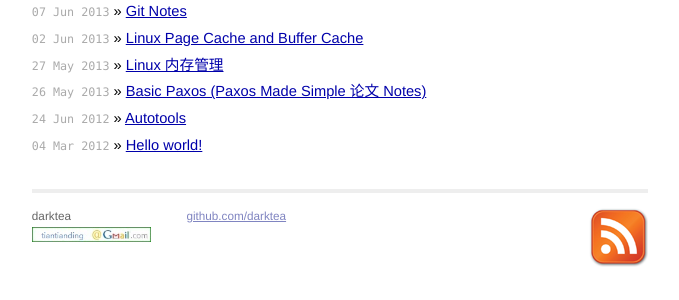
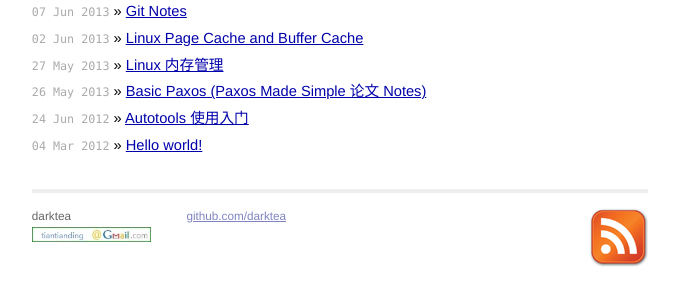
Before and after one commit to darktea/darktea.github.io, a Jekyll site: the page built from index.html, in a window 1280 px wide. Shown: the part 266-566 px from the top of the page, without its empty margins (300-979 px from the left). Built offline with Jekyll 4.4.1, drawn with Linux system fonts in a browser that asks for light colours; Markdown is read by kramdown in place of the engine named in the settings.

Commit message:
add title

```diff
--- a/_posts/2012-06-24-autotools.md
+++ b/_posts/2012-06-24-autotools.md
@@ -1,3 +1,9 @@
+---
+layout: post
+title: Autotools 使用入门
+category: notes
+---
+
 # Autotools 使用入门
 
 介绍 Autotools 的相关文章网上已经太多了，但这些文章要么是把一大堆工具列举出来，要么就是来一个 step by step 的例子。
```
